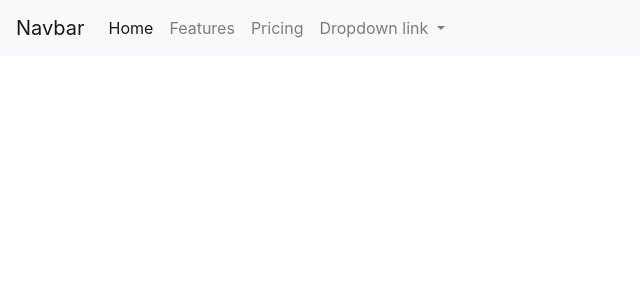
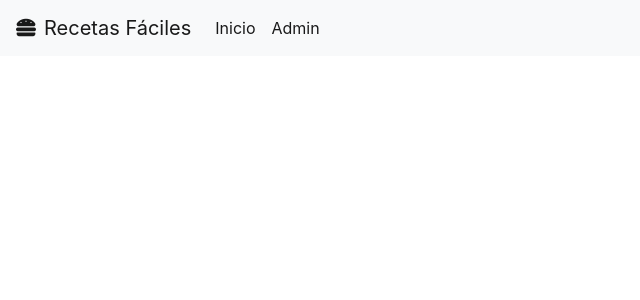
Before and after one commit to davidbanzer/Recetario, a PHP site: page /header.php in a window 1280 px wide. Shown: the top 300 px of the page, without its empty margins (0-640 px from the left). Run offline with PHP 8.4, Linux system fonts and the light colour scheme; some libraries are stand-ins or nearby versions.

Commit message:
Header listo

```diff
--- a/header.php
+++ b/header.php
@@ -5,15 +5,16 @@
     <meta charset="UTF-8">
     <meta http-equiv="X-UA-Compatible" content="IE=edge">
     <meta name="viewport" content="width=device-width, initial-scale=1.0">
-    <title>Document</title>
+    <title>Recetario</title>
     <script src="vendor/components/jquery/jquery.js" type="text/javascript"></script>
     <link href="vendor/twbs/bootstrap/dist/css/bootstrap.css" rel="stylesheet" />
     <script src="vendor/twbs/bootstrap/dist/js/bootstrap.js" type="text/javascript"></script>
+    <link rel="stylesheet" href="https://pro.fontawesome.com/releases/v5.10.0/css/all.css" integrity="sha384-AYmEC3Yw5cVb3ZcuHtOA93w35dYTsvhLPVnYs9eStHfGJvOvKxVfELGroGkvsg+p" crossorigin="anonymous"/>
 </head>
 
 <body>
     <nav class="navbar navbar-expand-lg navbar-light bg-light">
-        <a class="navbar-brand" href="#">Navbar</a>
+        <a class="navbar-brand" href="#"> <i class="fas fa-hamburger mr-2"></i>Recetas Fáciles</a>
         <button class="navbar-toggler" type="button" data-toggle="collapse" data-target="#navbarNavDropdown"
             aria-controls="navbarNavDropdown" aria-expanded="false" aria-label="Toggle navigation">
             <span class="navbar-toggler-icon"></span>
@@ -21,24 +22,10 @@
         <div class="collapse navbar-collapse" id="navbarNavDropdown">
             <ul class="navbar-nav">
                 <li class="nav-item active">
-                    <a class="nav-link" href="#">Home <span class="sr-only">(current)</span></a>
+                    <a class="nav-link" href="#">Inicio <span class="sr-only">(current)</span></a>
                 </li>
-                <li class="nav-item">
-                    <a class="nav-link" href="#">Features</a>
-                </li>
-                <li class="nav-item">
-                    <a class="nav-link" href="#">Pricing</a>
-                </li>
-                <li class="nav-item dropdown">
-                    <a class="nav-link dropdown-toggle" href="#" id="navbarDropdownMenuLink" role="button"
-                        data-toggle="dropdown" aria-haspopup="true" aria-expanded="false">
-                        Dropdown link
-                    </a>
-                    <div class="dropdown-menu" aria-labelledby="navbarDropdownMenuLink">
-                        <a class="dropdown-item" href="#">Action</a>
-                        <a class="dropdown-item" href="#">Another action</a>
-                        <a class="dropdown-item" href="#">Something else here</a>
-                    </div>
+                <li class="nav-item active">
+                    <a class="nav-link" href="#">Admin <span class="sr-only">(current)</span></a>
                 </li>
             </ul>
         </div>
```
